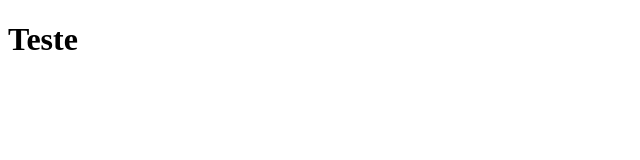
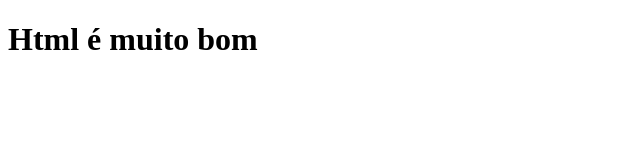
Before and after one commit to ronaldocorreia/git_kenzie_aula, a plain HTML site: page index.html in a window 1280 px wide. Shown: the whole page, without its empty margins (0-640 px from the left). Drawn offline with Linux system fonts and the light colour scheme.

Commit message:
Alteração dentro da Tag H1

```diff
--- a/index.html
+++ b/index.html
@@ -7,6 +7,6 @@
     <title>Document</title>
 </head>
 <body>
-    <h1>Teste</h1>
+    <h1>Html é muito bom</h1>
 </body>
 </html>
```
